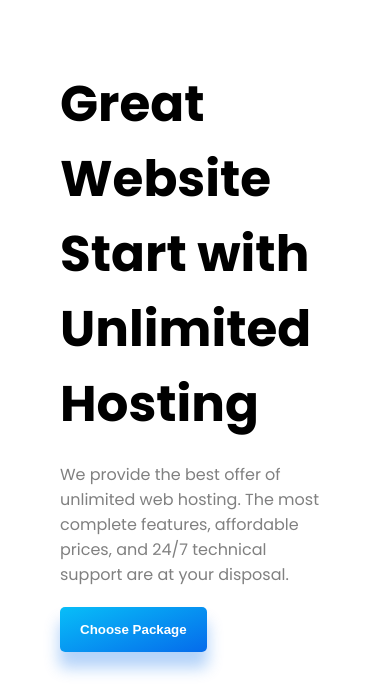
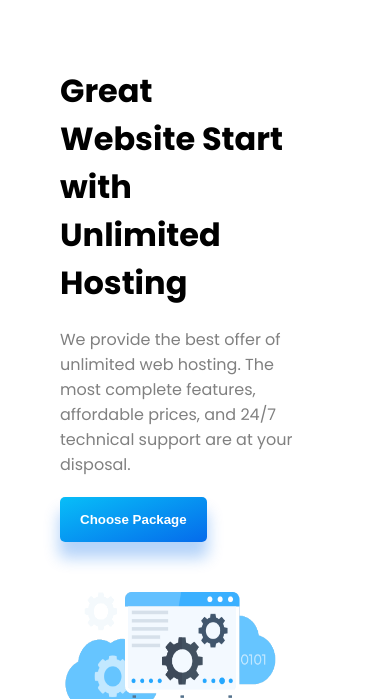
Before and after one commit to sahilahluwalia/Hosting-Landingpage-P11, a plain HTML site: page index.html in a window 390 px wide. Shown: the part 78-777 px from the top of the page. Drawn offline with Linux system fonts and the light colour scheme.

Commit message:
edited h1,h2,h3 for mobile

```diff
--- a/css/style.css
+++ b/css/style.css
@@ -910,6 +910,20 @@ body>div.main>div.section-five>div>div.card-right>div.plan-btn>button:hover {
           margin:35px 50px 10px 50px;
       }
 
+      /* h1,h2 h3 texts  */
+      body > div.main > div.heading-one > div.section-left > h1,
+      body > div.main > div.heading-two > div.section-right > h2,
+      body > div.main > div.heading-three > div.section-left > h2,
+      body > div.main > div.section-four > div.subheading > h2:nth-child(1),
+      body > div.main > div.section-five > h2,
+      body > div.main > div.section-six > div.heading-text > h3,
+      body > div.main > div.section-eight > div.section-left > h3
+      {
+          font-size: 32px;
+      }
+      body > div.main > div.heading-one > div.section-left > p:nth-child(2){
+          font-size: 16px;
+      }
     .heading-one{
         display: flex;
         flex-wrap: wrap;
@@ -986,6 +1000,7 @@ body>div.main>div.section-five>div>div.card-right>div.plan-btn>button:hover {
     .myfooter{
         display: flex;
         flex-wrap: wrap;
+        gap:15px;
     }
     /* servies at thor hosting para  */
     body > div.main > div.section-four > div.subheading > p{
```
